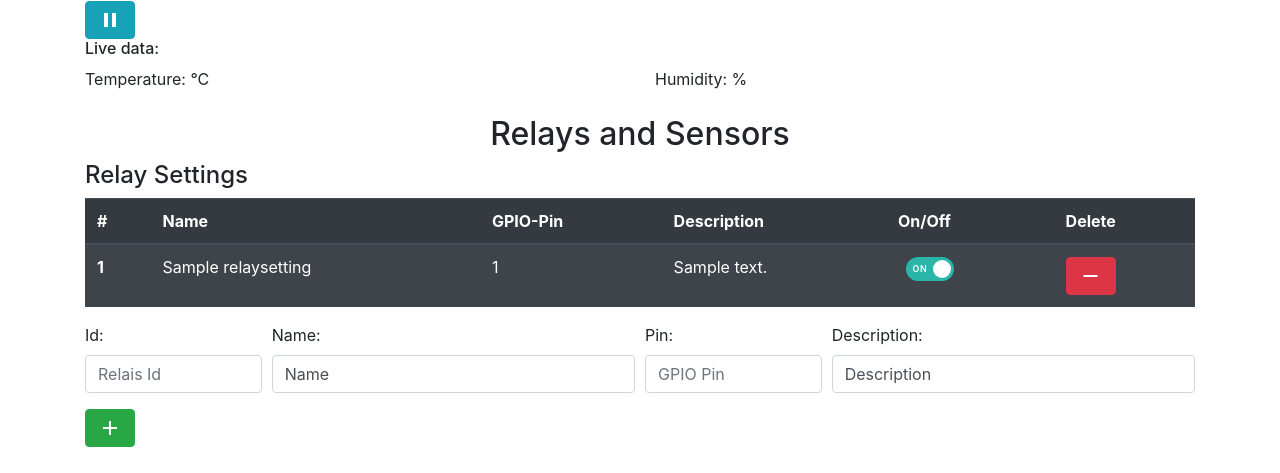
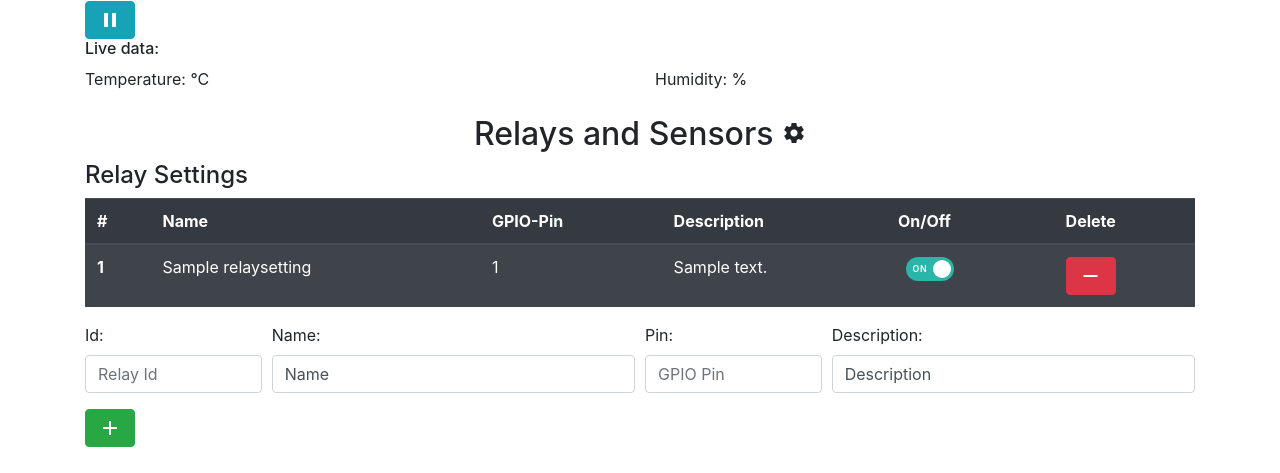
Before and after one commit to MhhhxX/plantcontrol, a Django app: template templates/home.html in a window 1280 px wide. Shown: the part 581-1054 px from the top of the page. Run offline with Django 3.2, Linux system fonts and the light colour scheme; the template is opened without the code that fills it: values that come from a table or form of the project are taken from there, others are empty; tables that the repository leaves empty hold one stand-in row (values such as "Sample post"); some libraries are stand-ins or nearby versions.

Commit message:
relais -> relay

```diff
--- a/home/forms.py
+++ b/home/forms.py
@@ -2,12 +2,12 @@ from django.forms import ModelForm, NumberInput, TextInput
 from .models import RelaySettings, SensorSettings
 
 
-class RelaisModelForm(ModelForm):
+class RelayModelForm(ModelForm):
     class Meta:
         model = RelaySettings
-        fields = ('relais_id', 'GPIO_pin', 'description', 'name')
+        fields = ("relay_id", 'GPIO_pin', 'description', 'name')
         widgets = {
-            'relais_id': NumberInput(attrs={'placeholder': 'Relais Id', 'class': 'form-control'}),
+            "relay_id": NumberInput(attrs={'placeholder': 'Relay Id', 'class': 'form-control'}),
             'GPIO_pin': NumberInput(attrs={'placeholder': 'GPIO Pin', 'class': 'form-control'}),
             'name': TextInput(attrs={'placeholder': 'Name', 'class': 'form-control'}),
             'description': TextInput(attrs={'placeholder': 'Description', 'class': 'form-control'})
--- a/home/models.py
+++ b/home/models.py
@@ -6,7 +6,7 @@ device_names = {'fan': 'Lüfter', 'light': 'Licht', 'pump': 'Pumpe'}
 
 
 class RelaySettings(models.Model):
-    relais_id = models.IntegerField(primary_key=True)
+    relay_id = models.IntegerField(primary_key=True)
     GPIO_pin = models.IntegerField(unique=True)
     description = models.CharField(max_length=30, default="Description")
     name = models.CharField(max_length=15, default="Name")
--- a/home/urls.py
+++ b/home/urls.py
@@ -4,7 +4,7 @@ from . import views
 urlpatterns = [
     url(r'^$', views.home, name='home'),
     url(r'^update_chart/$', views.update_chart, name='update_chart'),
-    url(r'^delete_relais/$', views.delete_relais, name='delete_relais'),
+    url(r'^delete_relay/$', views.delete_relay, name='delete_relay'),
     url(r'^delete_sensor/$', views.delete_sensor, name='delete_sensor'),
-    url(r'^switch_relais/$', views.switch_relais, name='switch_relais')
+    url(r'^switch_relay/$', views.switch_relay, name='switch_relay')
 ]
--- a/plantcontrol/templates/main/main.html
+++ b/plantcontrol/templates/main/main.html
@@ -17,7 +17,7 @@
         <script src="http://ajax.googleapis.com/ajax/libs/jquery/1.10.0/jquery.min.js"></script>
         <script src="https://cdnjs.cloudflare.com/ajax/libs/Chart.js/2.7.2/Chart.bundle.min.js"></script>
         <script src="{% static "js/handle_delete.js" %}"></script>
-        <script src="{% static "js/relais-toggle.js" %}"></script>
+        <script src="{% static "js/relay-toggle.js" %}"></script>
         <script src="{% static "js/live_chart.js" %}"></script>
     </head>
     <body>
--- a/static/js/handle_delete.js
+++ b/static/js/handle_delete.js
@@ -26,14 +26,14 @@ $(function () {
                 }
             }
         });
-    $(document).on('click', '.delete-relais', function (e) {
+    $(document).on('click', '.delete-relay', function (e) {
         e.preventDefault();
 
         var id = $(this).parent().parent().find('th').text();
         var row = $(this).parent().parent();
-        $.post("delete_relais/", {'delete_id': id})
+        $.post("delete_relay/", {'delete_id': id})
             .fail(function () {
-                console.log('failed to delete relais number: ' + id);
+                console.log('failed to delete relay number: ' + id);
             })
             .done(function () {
                 $(row).remove();
--- a/static/js/relais-toggle.js
+++ b/static/js/relay-toggle.js
@@ -1,14 +1,13 @@
 $(function () {
-   $(document).on('click', '.relais-toggle', function (e) {
+   $(document).on('click', '.relay-toggle', function (e) {
        e.preventDefault();
-       console.log("saefasef");
-       var relais_id = $(this).attr('relais-id');
+       var relay_id = $(this).attr('relay-id');
        var button = $(this);
        $.ajax({
            type: 'GET',
-           url: 'switch_relais/',
+           url: 'switch_relay/',
            dataType: 'json',
-           data: {'relais_id': relais_id}
+           data: {'relay_id': relay_id}
        }).done(function (data) {
            if(data['state'] === 0)
                $(button).removeClass('active');
--- a/templates/home.html
+++ b/templates/home.html
@@ -28,7 +28,7 @@
 
 {% block settings %}
 <div class="container">
-    <h2 class="text-center">Relays and Sensors</h2>
+    <h2 class="text-center">Relays and Sensors <i class="material-icons">settings</i></h2>
     <h4>Relay Settings</h4>
     <div class="table-responsive-sm">
         <table class="table table-dark table-striped">
@@ -43,16 +43,16 @@
                 </tr>
             </thead>
             <tbody>
-                {% for r in relais %}
+                {% for r in relay %}
                     <tr>
-                        <th scope="row">{{ r.relais_id }}</th>
+                        <th scope="row">{{ r.relay_id }}</th>
                         <td>{{ r.name }}</td>
                         <td>{{ r.GPIO_pin }}</td>
                         <td>{{ r.description }}</td>
-                        <td><button type="button" class="btn btn-sm btn-toggle relais-toggle {% if r.state %} active {% endif %}" autocomplete="off" relais-id="{{ r.relais_id }}">
+                        <td><button type="button" class="btn btn-sm btn-toggle relay-toggle {% if r.state %} active {% endif %}" autocomplete="off" relay-id="{{ r.relay_id }}">
                             <div class="handle"></div>
                         </button></td>
-                        <td><button class="btn btn-xs btn-danger btn-remove delete-relais" type="button"><i class="material-icons">remove</i></button></td>
+                        <td><button class="btn btn-xs btn-danger btn-remove delete-relay" type="button"><i class="material-icons">remove</i></button></td>
                     </tr>
                 {% endfor %}
             </tbody>
@@ -62,20 +62,20 @@
         <div class="form-row">
             {% csrf_token %}
             <div class="form-group col-md-2">
-                <label for="{{ relais_form.relais_id.id_for_label }}">Id:</label>
-                {{ relais_form.relais_id }}
+                <label for="{{ relay_form.relay_id.id_for_label }}">Id:</label>
+                {{ relay_form.relay_id }}
             </div>
             <div class="form-group col-md-4">
-                <label for="{{ relais_form.name.id_for_label }}">Name:</label>
-                {{ relais_form.name }}
+                <label for="{{ relay_form.name.id_for_label }}">Name:</label>
+                {{ relay_form.name }}
             </div>
             <div class="form-group col-md-2">
-                <label for="{{ relais_form.GPIO_pin.id_for_label }}">Pin:</label>
-                {{ relais_form.GPIO_pin }}
+                <label for="{{ relay_form.GPIO_pin.id_for_label }}">Pin:</label>
+                {{ relay_form.GPIO_pin }}
             </div>
             <div class="form-group col-md-4">
-                <label for="{{ relais_form.description.id_for_label }}">Description:</label>
-                {{ relais_form.description }}
+                <label for="{{ relay_form.description.id_for_label }}">Description:</label>
+                {{ relay_form.description }}
             </div>
         </div>
         <div class="form-group row">
```
Also changed, not shown: home/views.py (+29 -29 lines).
